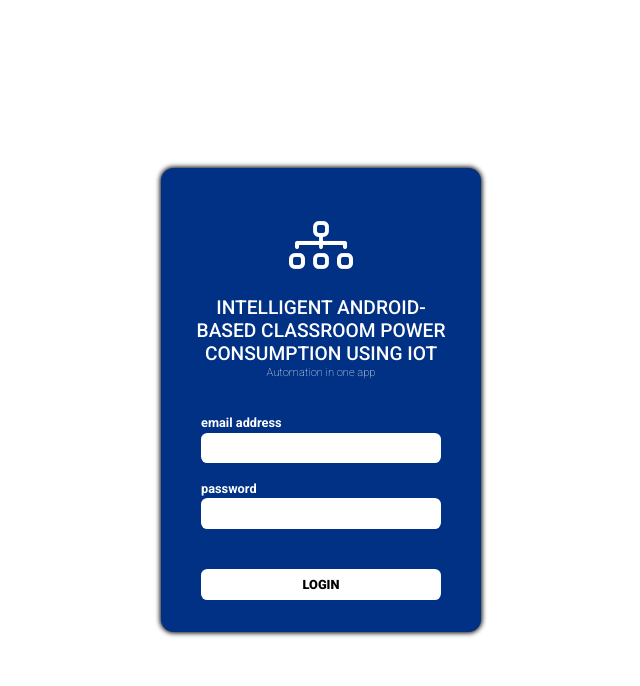
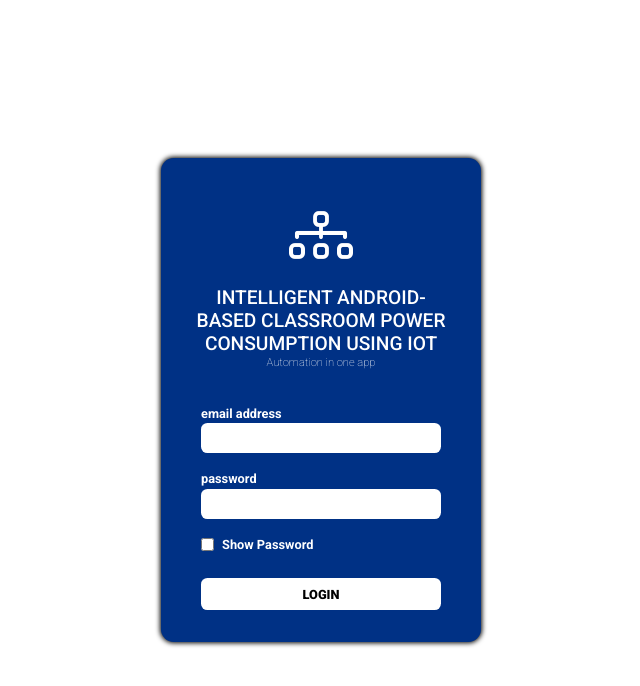
Before and after one commit to jp0800/IOT_WebController, a JavaScript app: page / in a window 1280 px wide. Shown: the top 686 px of the page, without its empty margins (319-959 px from the left). Built offline with nearby package versions, Linux system fonts and the light colour scheme.

Commit message:
:+1: Updated all bugs and features

```diff
--- a/src/HomeAutomation/HomeAutomation.vue
+++ b/src/HomeAutomation/HomeAutomation.vue
@@ -19,10 +19,14 @@
         <input
           id="ha-password"
           v-model="userCredentials.password"
-          type="password"
+          :type="userCredentials.showPassword ? 'text' : 'password'"
           autocomplete="false"
           required
         />
+        <span class="ha-password-show">
+          <input type="checkbox" id="ha-password-show" v-model="userCredentials.showPassword" />
+          <label for="ha-password-show"> Show password </label>
+        </span>
         <button>Login</button>
       </form>
     </div>
@@ -40,7 +44,8 @@ const router = useRouter()
 
 const userCredentials = reactive({
   emailAddress: '',
-  password: ''
+  password: '',
+  showPassword: false
 })
 
 /**
@@ -82,7 +87,7 @@ function loginUser(userCredentials) {
   align-items: center;
 
   color: white;
-  padding:2rem
+  padding: 2rem;
 }
 
 .ha-container {
@@ -161,4 +166,18 @@ function loginUser(userCredentials) {
   background: rgba(255, 255, 255, 0.2);
   color: white;
 }
+
+.ha-password-show {
+  display: flex;
+  gap: 0.5rem;
+
+  align-items: center;
+}
+.ha-password-show input {
+  margin: 0;
+}
+
+.ha-password-show label {
+  text-transform: capitalize !important;
+}
 </style>
```
Also changed, not shown: 1 other file (tests, documents, lock files or other folders).
